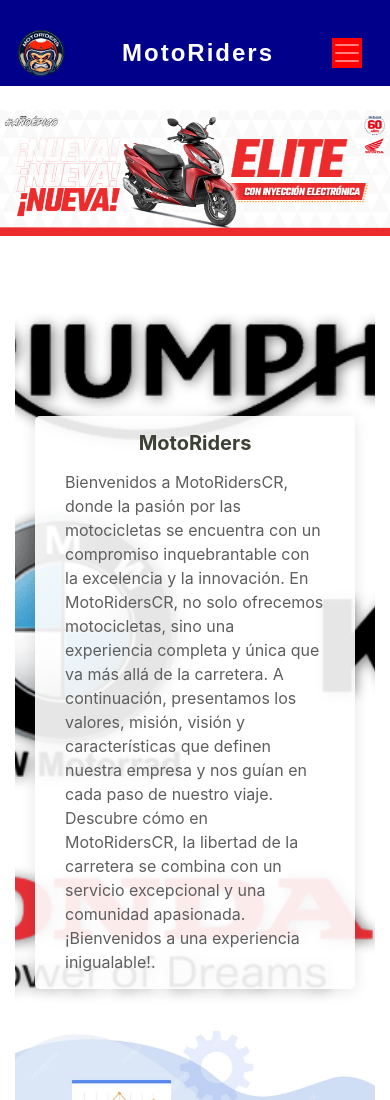
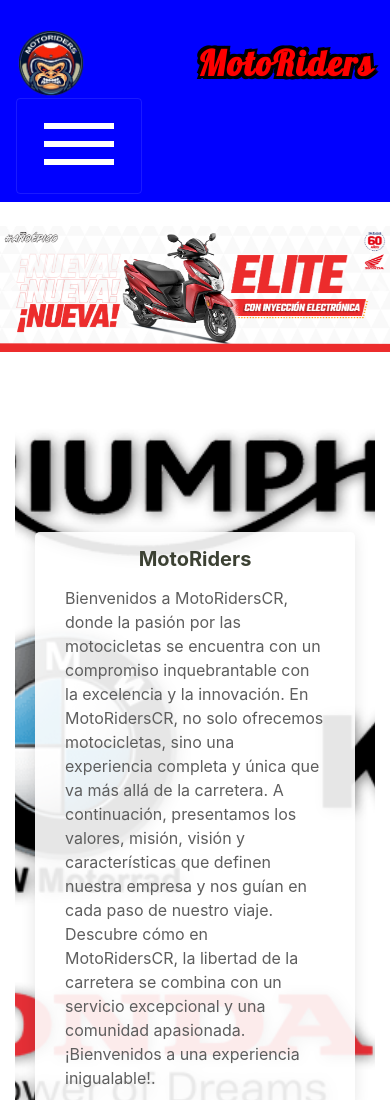
Before and after one commit to def-dani22/MotoRidersCR, a plain HTML site: page index.html in a window 390 px wide. Shown: the top 1100 px of the page. Drawn offline with nearby package versions, Linux system fonts and the light colour scheme.

Commit message:
cambios en los estilos

```diff
--- a/index.html
+++ b/index.html
@@ -10,6 +10,7 @@
     <!-- Enlace al archivo CSS personalizado -->
     <link rel="stylesheet" href="styles.css">
     <link href="imagenes/ima.png" rel="icon">
+    <link href="https://fonts.googleapis.com/css2?family=Lobster&display=swap" rel="stylesheet">
 </head>
 
 <body>
@@ -19,9 +20,19 @@
         <div class="container">
             <img src="imagenes/ima.png" class="inicio-icono" alt="Logo de la empresa">
             <span class="logo-text">MotoRiders</span>
+
             <button class="navbar-toggler" type="button" data-toggle="collapse" data-target="#navbarNav" aria-controls="navbarNav" aria-expanded="false" aria-label="Toggle navigation">
-                <span class="navbar-toggler-icon"></span>
+                <div class="container">
+                    <input class="label-check" id="label-check" type="checkbox">
+                    <label for="label-check" class="hamburger-label">
+                        <div class="line1"></div>
+                        <div class="line2"></div>
+                        <div class="line3"></div>
+                    </label>
+                </div>
             </button>
+
+
             <div class="collapse navbar-collapse" id="navbarNav">
                 <ul class="navbar-nav ml-auto">
                     <li class="nav-item active">
--- a/styles.css
+++ b/styles.css
@@ -1,13 +1,10 @@
 /* Estilo personalizado para el fondo azul oscuro */
 .bg-dark-blue {
-    background-color: darkblue; /* Azul oscuro */
+    background-color: blue; /* Azul oscuro */
 }
 
-/* Otros estilos personalizados */
-.navbar .logo-text {
-    font-size: 1.5rem;
-    color: white;
-}
+
+
 
 .navbar .nav-item .btn-link {
     color: white;
@@ -31,12 +28,7 @@
 
 .container¨
 
-.navbar .logo-text {
-    color: #ff0000; /* Rojo para coincidir con el texto del logo */
-    font-size: 1.5rem;
-    font-weight: bold;
-    margin-left: 10px;
-}
+
 
 .navbar .nav-item .btn-link {
     color: white; /* Azul para los enlaces */
@@ -64,22 +56,62 @@
 }
 
 
-
-.navbar-toggler {
-    border: none;
+.label-check {
+    display: none;
 }
 
-.navbar-toggler-icon {
-    color: #007bff; /* Azul para el icono de hamburguesa */
-    background-color: red; /* Cambiar color de fondo */
+.hamburger-label {
+    width: 70px;
+    height: 58px;
+    display: block;
+    cursor: pointer;
 }
+
+    .hamburger-label div {
+        width: 70px;
+        height: 6px;
+        background-color: #fff;
+        position: absolute;
+    }
+
+.line1 {
+    transition: all .3s;
+}
+
+.line2 {
+    margin: 18px 0 0 0;
+    transition: 0.3s;
+}
+
+.line3 {
+    margin: 36px 0 0 0;
+    transition: 0.3s;
+}
+
+#label-check:checked + .hamburger-label .line1 {
+    transform: rotate(35deg) scaleX(.55) translate(39px, -4.5px);
+    border-radius: 50px 50px 50px 0;
+}
+
+#label-check:checked + .hamburger-label .line3 {
+    transform: rotate(-35deg) scaleX(.55) translate(39px, 4.5px);
+    border-radius: 0 50px 50px 50px;
+}
+
+#label-check:checked + .hamburger-label .line2 {
+    border-top-right-radius: 50px;
+    border-bottom-right-radius: 50px;
+    width: 45px;
+}
+
+
 
 
 
 
 /* Estilos para el logo en la barra de navegación */
 .inicio-icono {
-    width: 50px; /* Ancho del logo */
+    width: 70px; /* Ancho del logo */
     height: auto; /* Mantener la proporción original de la imagen */
     margin-right: 10px; /* Espaciado a la derecha del logo */
 }
@@ -92,13 +124,13 @@
 
 
 .logo-text {
-    font-size: 36px; /* Tamaño de la fuente */
+    font-size: 35px; /* Tamaño de la fuente */
     color: #ff0000; /* Color rojo */
     font-family: 'Arial', sans-serif; /* Tipo de fuente (puedes cambiarlo según tus preferencias) */
     font-weight: bold; /* Peso de la fuente (negrita) */
-
     letter-spacing: 2px; /* Espaciado entre letras */
-    /* Agregar más estilos según sea necesario */
+    font-family: 'Lobster', cursive;
+    text-shadow: -1px -1px 0 #000, 1px -1px 0 #000, -1px 1px 0 #000, 1px 1px 0 #000, -2px -2px 0 #000, 2px -2px 0 #000, -2px 2px 0 #000, 2px 2px 0 #000, -3px -3px 0 #000, 3px -3px 0 #000, -3px 3px 0 #000, 3px 3px 0 #000; /* Borde negro más grueso */
 }
 
 
```
